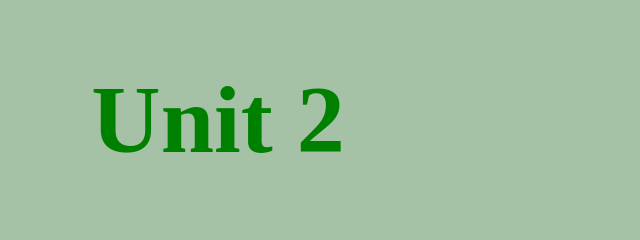
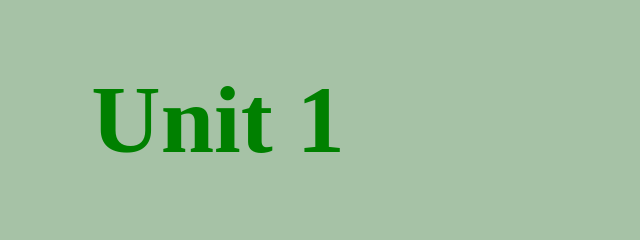
Before and after one commit to leohd515836/Audio-Guide, a plain HTML site: page page2_en.html in a window 1280 px wide. Shown: the top 240 px of the page, 422-1062 px from the left. Drawn offline with Linux system fonts and the light colour scheme.

Commit message:
Modified header

```diff
--- a/page2_en.html
+++ b/page2_en.html
@@ -7,7 +7,7 @@
 </head>
 
 <body>
-	<h1> Unit 2 </h1>
+	<h1> Unit 1 </h1>
 
 	<div>
         <!-- 返回首页 -->
```
